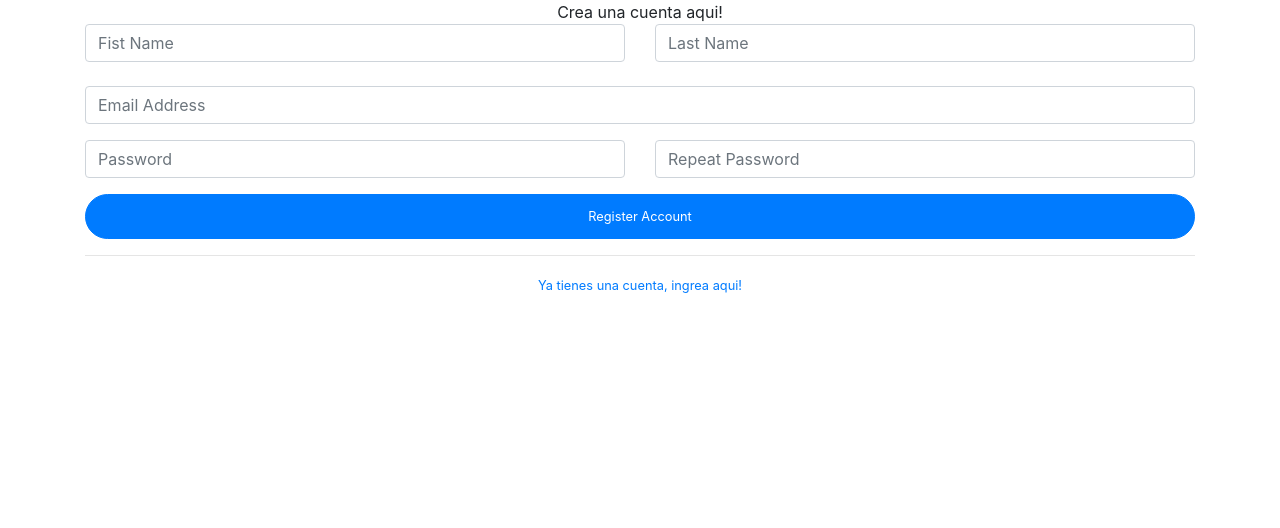
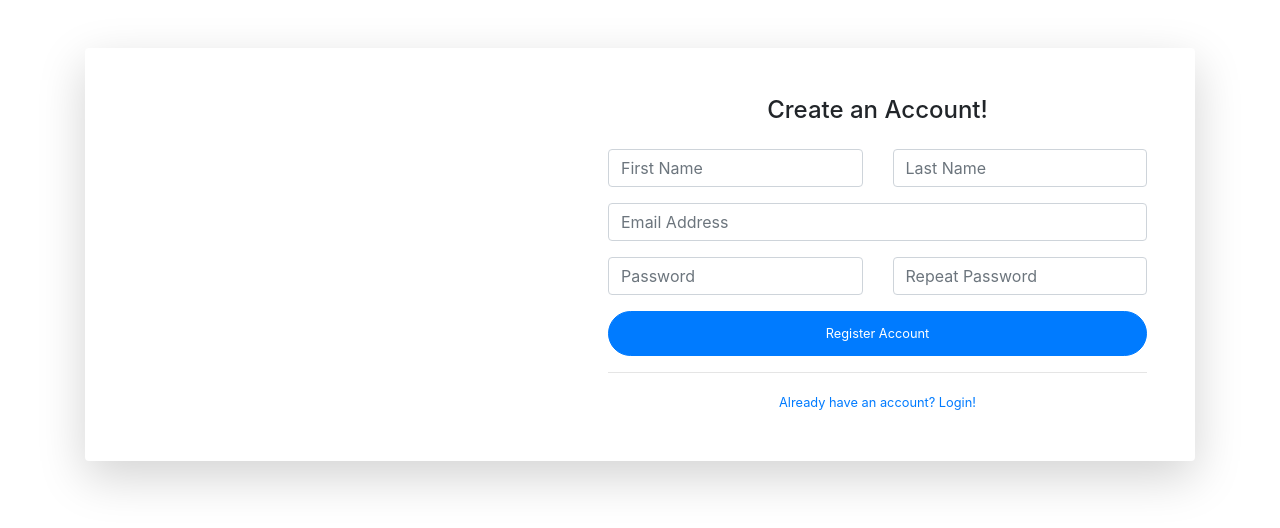
Before and after one commit to FullStackPygmalion/sesion48-Jest-React, a React (Create React App) app: page /register in a window 1280 px wide. Shown: the top 528 px of the page. Built offline with nearby package versions, Linux system fonts and the light colour scheme.

Commit message:
Ajustes bootstrap en visualizacion de componentes

```diff
--- a/public/index.html
+++ b/public/index.html
@@ -2,29 +2,10 @@
 <html lang="en">
   <head>
     <meta charset="utf-8" />
-    <link rel="icon" href="%PUBLIC_URL%/favicon.ico" />
     <meta name="viewport" content="width=device-width, initial-scale=1" />
-    <meta name="theme-color" content="#000000" />
-    <meta
-      name="description"
-      content="Web site created using create-react-app"
-    />
-    <link rel="apple-touch-icon" href="%PUBLIC_URL%/logo192.png" />
+
     <link rel="stylesheet" href="https://stackpath.bootstrapcdn.com/bootstrap/4.5.0/css/bootstrap.min.css">
-    <!--
-      manifest.json provides metadata used when your web app is installed on a
-      user's mobile device or desktop. See https://developers.google.com/web/fundamentals/web-app-manifest/
-    -->
-    <link rel="manifest" href="%PUBLIC_URL%/manifest.json" />
-    <!--
-      Notice the use of %PUBLIC_URL% in the tags above.
-      It will be replaced with the URL of the `public` folder during the build.
-      Only files inside the `public` folder can be referenced from the HTML.
 
-      Unlike "/favicon.ico" or "favicon.ico", "%PUBLIC_URL%/favicon.ico" will
-      work correctly both with client-side routing and a non-root public URL.
-      Learn how to configure a non-root public URL by running `npm run build`.
-    -->
     <title>Shopping React JS</title>
   </head>
   <body>
--- a/src/components/header.jsx
+++ b/src/components/header.jsx
@@ -2,25 +2,24 @@ import React from 'react'
 
 const Header = () => (
     <nav className="navbar navbar-expand-lg navbar-dark bg-dark fixed">
-        <div className="container">
             <a className="navbar-brand" href="/"> Shopping React</a>
             <button class="navbar-toggler" type="button" data-toggle="collapse" data-target="#navbarSupportedContent" aria-controls="navbarSupportedContent" aria-expanded="false" aria-label="Toggle navigation">
                 <span class="navbar-toggler-icon"></span>
             </button>
-            <div className="collapse navbar-collapse" id="navbarResponsive">
-                <ul className="navbar-nav ml-authref">
+
+            <div className="collapse navbar-collapse" id="navbarSupportedContent">
+                <ul className="navbar-nav ml-auto">
                     <li className="nav-item active">
-                        <a className="nav-a" href="/">Home</a>
+                        <a className="nav-link" href="/">Home </a>
                     </li>
                     <li className="nav-item">
-                        <a className="nav-a" href="/register">Register</a>
+                        <a className="nav-link" href="/register">Register</a>
                     </li>
                     <li className="nav-item">
-                        <a className="nav-a" href="/login">Login</a>
+                        <a className="nav-link" href="/login">Login</a>
                     </li>
                 </ul>
             </div>
-        </div>
     </nav>
 )
 
--- a/src/pages/register.jsx
+++ b/src/pages/register.jsx
@@ -1,15 +1,21 @@
 import React from 'react'
 import { Link } from 'react-router-dom'
 
-
 const Register = () => (
     <div className="container">
-        <div className="text-center"> Crea una cuenta aqui!</div>
-
+        <div className="card o-hidden border-0 shadow-lg my-5">
+            <div className="card-body p-0">
+                <div className="row">
+                    <div className="col-lg-5 d-none d-lg-block bg-register-image" />
+                    <div className="col-lg-7">
+                        <div className="p-5">
+                            <div className="text-center">
+                                <h1 className="h4 text-gray-900 mb-4">Create an Account!</h1>
+                            </div>
                             <form className="user">
                                 <div className="form-group row">
-                <div className="col-sm-6 mb-3 mb-sm-2">
-                    <input type="text" className="form-control form-control.user" id="exampleFirsttName" placeholder="Fist Name" />
+                                    <div className="col-sm-6 mb-3 mb-sm-0">
+                                        <input type="text" className="form-control form-control-user" id="exampleFirstName" placeholder="First Name" />
                                     </div>
                                     <div className="col-sm-6">
                                         <input type="text" className="form-control form-control-user" id="exampleLastName" placeholder="Last Name" />
@@ -32,11 +38,14 @@ const Register = () => (
                             </form>
                             <hr />
                             <div className="text-center">
-            <Link className="small" to="/login">Ya tienes una cuenta, ingrea aqui!</Link>
+                                <Link className="small" to="/login">Already have an account? Login!</Link>
                             </div>
-
                         </div>
-
+                    </div>
+                </div>
+            </div>
+        </div>
+    </div>
 )
 
 export default Register
```
Also changed, not shown: src/App.js (line endings or trailing spaces), src/pages/login.jsx (indentation only), 1 other file (tests, documents, lock files or other folders). Lines whose indentation alone changed are shown as unchanged.
